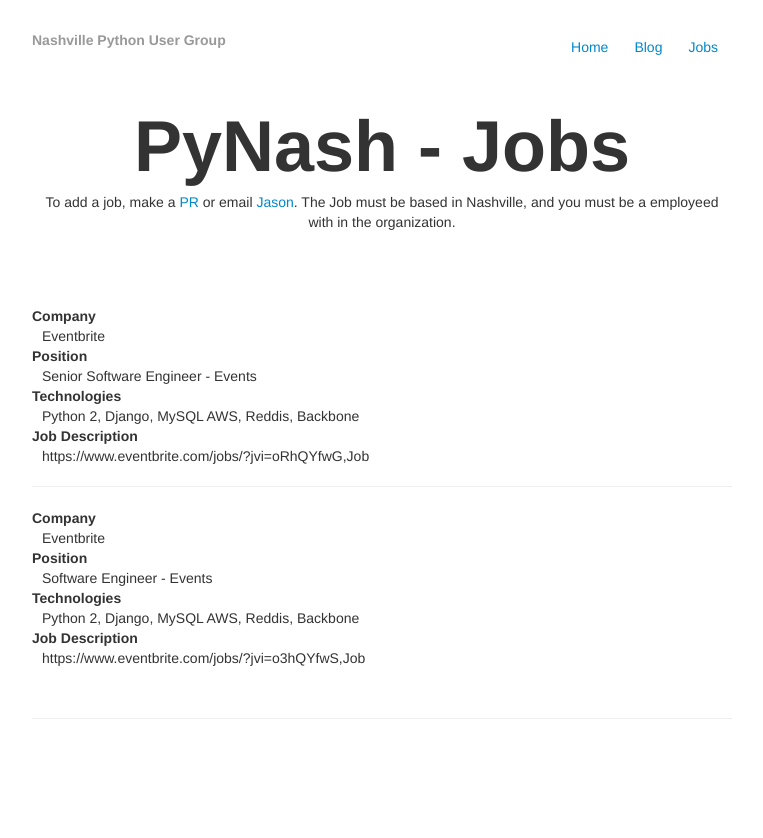
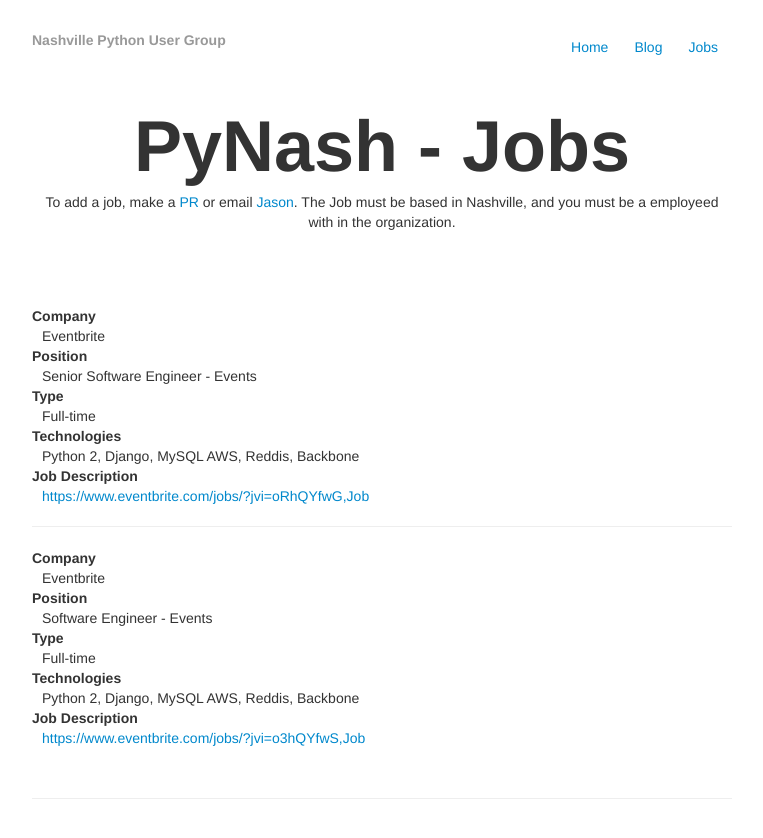
Before and after one commit to pynashorg/pynashorg.github.com, a Jekyll site: the page built from jobs.html, in a window 1280 px wide. Shown: the top 838 px of the page, without its empty margins (258-1021 px from the left). Built offline with Jekyll 4.4.1, drawn with Linux system fonts in a browser that asks for light colours; nearby versions of some CDN libraries; library files that are not in the unit come from our copies.

Commit message:
Links yo
Signed-off-by: Jason Myers <jason@jasonamyers.com>

```diff
--- a/jobs.html
+++ b/jobs.html
@@ -14,10 +14,12 @@
     <dd>Eventbrite</dd>
     <dt>Position</dt>
     <dd>Senior Software Engineer - Events</dd>
+    <dt>Type</dt>
+    <dd>Full-time</dd>
     <dt>Technologies</dt>
     <dd>Python 2, Django, MySQL AWS, Reddis, Backbone</dd>
     <dt>Job Description</dt>
-    <dd>https://www.eventbrite.com/jobs/?jvi=oRhQYfwG,Job</dd>
+    <dd><a href="https://www.eventbrite.com/jobs/?jvi=oRhQYfwG,Job">https://www.eventbrite.com/jobs/?jvi=oRhQYfwG,Job</a></dd>
   </dl>
   <hr />
   <dl>
@@ -25,9 +27,11 @@
     <dd>Eventbrite</dd>
     <dt>Position</dt>
     <dd>Software Engineer - Events</dd>
+    <dt>Type</dt>
+    <dd>Full-time</dd>
     <dt>Technologies</dt>
     <dd>Python 2, Django, MySQL AWS, Reddis, Backbone</dd>
     <dt>Job Description</dt>
-    <dd>https://www.eventbrite.com/jobs/?jvi=o3hQYfwS,Job</dd>
+    <dd><a href="https://www.eventbrite.com/jobs/?jvi=o3hQYfwS,Job">https://www.eventbrite.com/jobs/?jvi=o3hQYfwS,Job</a></dd>
   </dl>
 </div>
```
